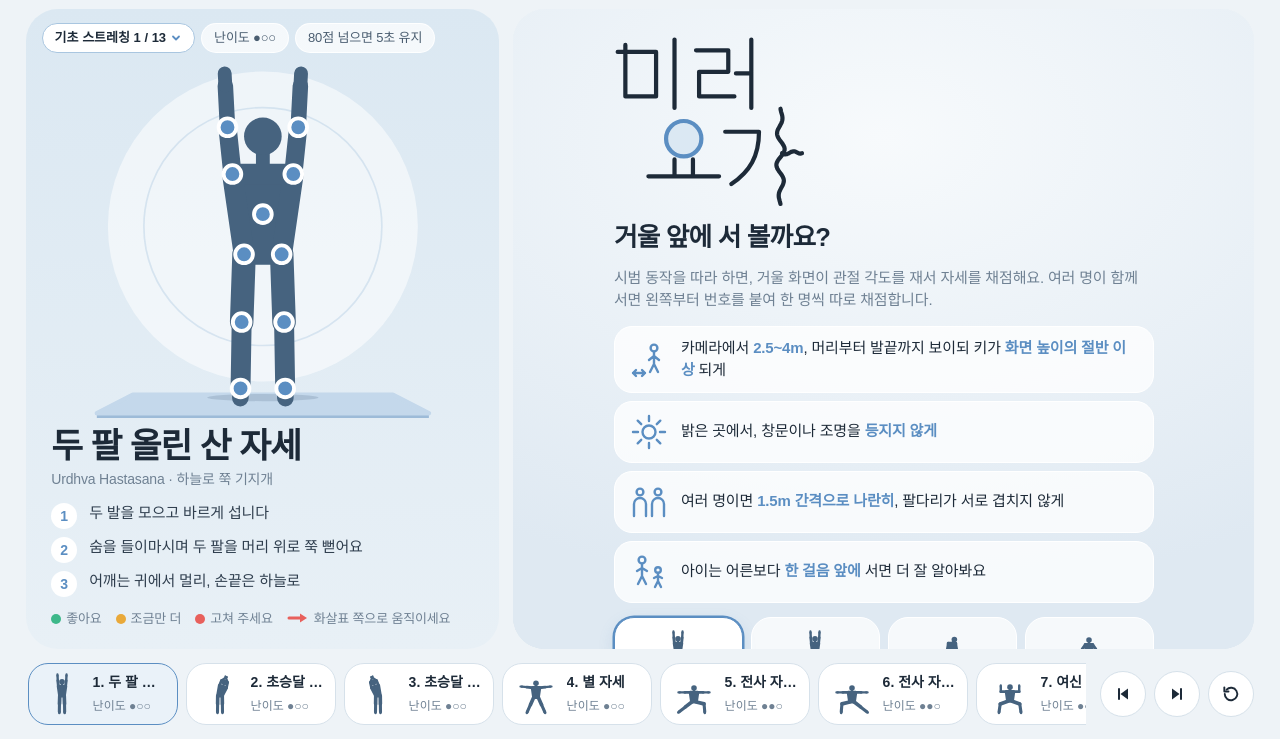
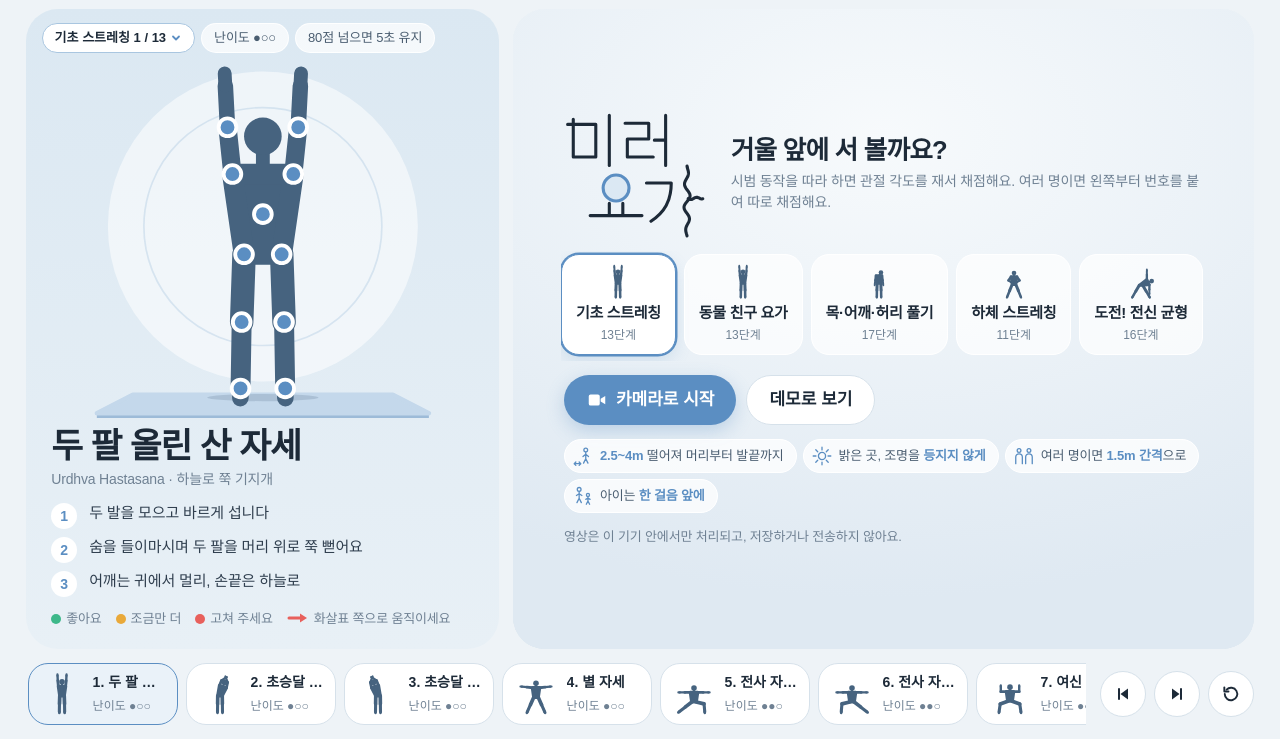
Before and after one commit to DoyRoh/MirrorYoga, a website: page index.html in a window 1280 px wide. Shown: the part 61-800 px from the top of the page. Drawn offline with Linux system fonts and the light colour scheme; a web font is replaced by a local one.

Commit message:
시작 화면 재배치: 글씨 옆 제목, 과정 한 줄 가로 넘기기, 짧은 팁
Co-Authored-By: Claude Opus 5.5 <noreply@anthropic.com>
Claude-Session: https://claude.ai/code/session_0143X7LFbY1hNs7cuPjz3eyV

```diff
--- a/index.html
+++ b/index.html
@@ -114,15 +114,17 @@ button{font:inherit;color:inherit}
 .center .st{font-size:clamp(34px,3.4vw,60px);color:var(--mid);letter-spacing:4px;line-height:1.2}
 .center .guide-box{width:min(46%,260px);aspect-ratio:1/2;margin:0 auto;border:3px dashed rgba(91,142,194,.7);border-radius:28px}
 .intro{position:absolute;inset:0;display:grid;place-items:center;padding:clamp(14px,2vw,28px);background:radial-gradient(120% 90% at 50% 20%,#f7fafc 0%,#dfe9f2 80%);overflow:auto}
-.icard{width:min(540px,100%);display:grid;gap:14px}
-.lettering{width:clamp(170px,15vw,230px);height:auto;color:var(--ink);overflow:visible;margin:0 0 4px -4px}
-.icard h1{font-size:clamp(24px,2vw,34px);line-height:1.15}
-.icard p{margin:0;color:var(--mute);font-size:clamp(15px,1.05vw,18px);text-wrap:pretty}
-.course{display:grid;grid-template-columns:repeat(auto-fit,minmax(118px,1fr));gap:8px}
-.crs{display:grid;justify-items:center;align-content:start;gap:2px;padding:10px 6px 12px;border-radius:20px;border:1px solid #fff;background:rgba(255,255,255,.7);cursor:pointer;text-align:center;color:var(--ink)}
-.crs svg{width:46px;height:46px}
-.crs b{font-size:15px;font-weight:700;letter-spacing:-.02em;word-break:keep-all}
-.crs span{font-size:12px;color:var(--mute);word-break:keep-all}
+.icard{width:min(640px,100%);display:grid;gap:14px}
+.ihead{display:grid;grid-template-columns:auto minmax(0,1fr);gap:clamp(14px,2.2vw,28px);align-items:center}
+.lettering{width:clamp(112px,11vw,168px);height:auto;color:var(--ink);overflow:visible;margin:0 0 0 -2px}
+.icard h1{font-size:clamp(22px,2vw,32px);line-height:1.15;margin-bottom:6px}
+.icard p{margin:0;color:var(--mute);font-size:clamp(14px,1vw,17px);text-wrap:pretty}
+.course{display:flex;gap:8px;overflow-x:auto;scroll-snap-type:x proximity;padding:3px 3px 6px;margin:0 -3px;scrollbar-width:none;-webkit-overflow-scrolling:touch}
+.course::-webkit-scrollbar{display:none}
+.crs{flex:0 0 auto;min-width:112px;scroll-snap-align:start;display:grid;justify-items:center;align-content:start;gap:1px;padding:8px 14px 10px;border-radius:18px;border:1px solid #fff;background:rgba(255,255,255,.7);cursor:pointer;text-align:center;color:var(--ink)}
+.crs svg{width:38px;height:38px}
+.crs b{font-size:15px;font-weight:700;letter-spacing:-.02em;white-space:nowrap}
+.crs span{font-size:12px;color:var(--mute);white-space:nowrap}
 .crs em{font-style:normal;font-size:11px;font-weight:700;color:var(--acc);background:#eaf2f9;border-radius:99px;padding:1px 8px;margin-top:2px}
 .crs[aria-pressed=true]{background:#fff;border-color:var(--acc);box-shadow:0 0 0 1.5px var(--acc),0 6px 16px rgba(91,142,194,.18)}
 .chip.pick{cursor:pointer;background:#fff;border-color:var(--acc2);color:var(--ink);font:inherit;font-size:13px;font-weight:600;display:inline-flex;align-items:center;gap:4px;min-height:30px}
@@ -132,9 +134,9 @@ button{font:inherit;color:inherit}
 .cpop button:hover{background:#f3f7fa}
 .cpop button[aria-checked=true]{background:#eaf2f9;color:var(--acc);font-weight:700}
 .cpop small{font-size:12px;color:var(--mute);font-weight:500}
-.tips{list-style:none;margin:0;padding:0;display:grid;gap:8px}
-.tips li{display:grid;grid-template-columns:40px 1fr;gap:12px;align-items:center;background:rgba(255,255,255,.75);border:1px solid #fff;border-radius:18px;padding:10px 14px;font-size:clamp(15px,1vw,17px)}
-.tips svg{width:40px;height:40px}
+.tips{list-style:none;margin:0;padding:0;display:flex;flex-wrap:wrap;gap:6px}
+.tips li{display:flex;gap:6px;align-items:center;background:rgba(255,255,255,.75);border:1px solid #fff;border-radius:99px;padding:5px 12px 5px 7px;font-size:13px;color:#4a5d70}
+.tips svg{width:22px;height:22px;flex:none}
 .tips b{color:var(--acc);font-weight:700}
 .row{display:flex;flex-wrap:wrap;gap:10px}
 .btn{min-height:50px;padding:0 22px;border-radius:99px;border:0;background:var(--acc);color:var(--onacc);font-weight:700;font-size:17px;cursor:pointer;display:inline-flex;align-items:center;justify-content:center;gap:8px;white-space:nowrap;box-shadow:0 6px 18px rgba(91,142,194,.3)}
@@ -206,7 +208,7 @@ select{font:inherit;font-size:16px;min-height:44px;width:100%;border-radius:14px
  .ring{width:78px}.say{font-size:18px;padding:10px 14px}.hold{font-size:13px}
  .group{grid-template-columns:repeat(2,minmax(0,1fr))}.pcard{padding:8px 10px;gap:8px}.pa{min-width:2.2em}
  .center{padding:64px 12px 16px}.ctrl .btn{min-width:0;flex:1}
- .tips li{grid-template-columns:32px 1fr;padding:9px 12px}.tips svg{width:32px;height:32px}
+ .crs{min-width:100px;padding:8px 12px 10px}
 }
 /* 폰 가로: 왼쪽 따라 할 자세, 오른쪽 거울을 크게 */
 @media (orientation:landscape) and (max-height:520px){
@@ -228,7 +230,7 @@ select{font:inherit;font-size:16px;min-height:44px;width:100%;border-radius:14px
  .mirror .intro{position:absolute}
  .mirror:has(.intro:not([hidden])) .view{display:block}
  .intro{place-items:start center;padding:14px}
- .crs svg,.crs em{display:none}.crs{padding:8px 4px}.crs b{font-size:13px}.crs span{display:none}.course{grid-template-columns:repeat(auto-fit,minmax(96px,1fr))}
+ .crs svg,.crs em{display:none}.crs{padding:8px 4px}.crs b{font-size:13px}.crs span{display:none}.crs{min-width:88px}
  .lettering{width:104px}.icard{gap:8px}.icard h1{font-size:20px}.icard p{font-size:13px}.tips{display:none}.btn{min-height:44px}
  .hud-bot{padding:6px 8px}.say{font-size:17px;padding:6px 12px;min-height:0}.hold{font-size:12px}.solo{gap:4px}
  .hud-top{left:8px;right:8px;top:8px}.tag{font-size:12px;padding:4px 10px}
@@ -248,7 +250,7 @@ select{font:inherit;font-size:16px;min-height:44px;width:100%;border-radius:14px
 .rot .ph{transform-box:view-box;transform-origin:52px 52px;animation:turn 2.6s ease-in-out infinite}
 @keyframes turn{0%,20%{transform:rotate(0)}55%,100%{transform:rotate(-90deg)}}
 .phone-tip{display:none!important}
-@media (orientation:portrait) and (max-width:600px){.live .rot:not(.off){display:grid}.phone-tip{display:grid!important}}
+@media (orientation:portrait) and (max-width:600px){.live .rot:not(.off){display:grid}.phone-tip{display:flex!important}}
 .guide{touch-action:pan-y}
 .guide.sl-n .figbox,.guide.sl-n .info{animation:slN .32s ease-out}
 .guide.sl-p .figbox,.guide.sl-p .info{animation:slP .32s ease-out}
@@ -321,16 +323,11 @@ select{font:inherit;font-size:16px;min-height:44px;width:100%;border-radius:14px
    </div>
    <div class="intro" id="intro">
     <div class="icard">
-     <svg class="lettering" viewBox="-6 0 250 222" role="img" aria-label="미러 요가"><use href="#g-mi" x="0" y="0" width="100" height="100"/><use href="#g-reo" x="98" y="0" width="100" height="100"/><use href="#g-yo" x="40" y="104" width="100" height="100"/><use href="#g-ga" x="138" y="104" width="100" height="100"/></svg>
-     <h1>거울 앞에 서 볼까요?</h1>
-     <p>시범 동작을 따라 하면, 거울 화면이 관절 각도를 재서 자세를 채점해요. 여러 명이 함께 서면 왼쪽부터 번호를 붙여 한 명씩 따로 채점합니다.</p>
-     <ul class="tips">
-      <li><svg viewBox="0 0 40 40" fill="none" stroke="#5b8ec2" stroke-width="2.4" stroke-linecap="round" stroke-linejoin="round"><circle cx="25" cy="9" r="3.4"/><path d="M25 13v12m0-8l-5 4m5-4l5 4m-5 4l-4 8m4-8l4 8M4 34h12M4 34l3-3m-3 3l3 3M16 34l-3-3m3 3l-3 3"/></svg><span>카메라에서 <b>2.5~4m</b>, 머리부터 발끝까지 보이되 키가 <b>화면 높이의 절반 이상</b> 되게</span></li>
-      <li><svg viewBox="0 0 40 40" fill="none" stroke="#5b8ec2" stroke-width="2.4" stroke-linecap="round"><circle cx="20" cy="20" r="6.5"/><path d="M20 4v5M20 31v5M4 20h5M31 20h5M8.7 8.7l3.5 3.5M27.8 27.8l3.5 3.5M8.7 31.3l3.5-3.5M27.8 12.2l3.5-3.5"/></svg><span>밝은 곳에서, 창문이나 조명을 <b>등지지 않게</b></span></li>
-      <li><svg viewBox="0 0 40 40" fill="none" stroke="#5b8ec2" stroke-width="2.4" stroke-linecap="round" stroke-linejoin="round"><circle cx="11" cy="10" r="3.4"/><circle cx="29" cy="10" r="3.4"/><path d="M5 34V22a6 6 0 0 1 12 0v12M23 34V22a6 6 0 0 1 12 0v12"/></svg><span>여러 명이면 <b>1.5m 간격으로 나란히</b>, 팔다리가 서로 겹치지 않게</span></li>
-      <li><svg viewBox="0 0 40 40" fill="none" stroke="#5b8ec2" stroke-width="2.4" stroke-linecap="round" stroke-linejoin="round"><circle cx="13" cy="8" r="3.4"/><path d="M13 12v12m0-8l-5 3m5-3l5 3m-5 5l-4 8m4-8l4 8"/><circle cx="29" cy="18" r="2.8"/><path d="M29 21v8m0-5l-4 2m4-2l4 2m-4 3l-3 6m3-6l3 6"/></svg><span>아이는 어른보다 <b>한 걸음 앞에</b> 서면 더 잘 알아봐요</span></li>
-     <li class="phone-tip"><svg viewBox="0 0 40 40" fill="none" stroke="#5b8ec2" stroke-width="2.4" stroke-linecap="round" stroke-linejoin="round"><rect x="6" y="12" width="28" height="17" rx="3"/><path d="M28 7a9 9 0 0 1 6 5M31 13l3-1 0-3"/></svg><span>폰은 <b>가로로 돌려서</b> 쓰면 내 모습이 크게 나와요</span></li>
-     </ul>
+     <div class="ihead">
+      <svg class="lettering" viewBox="-6 0 250 222" role="img" aria-label="미러 요가"><use href="#g-mi" x="0" y="0" width="100" height="100"/><use href="#g-reo" x="98" y="0" width="100" height="100"/><use href="#g-yo" x="40" y="104" width="100" height="100"/><use href="#g-ga" x="138" y="104" width="100" height="100"/></svg>
+      <div><h1>거울 앞에 서 볼까요?</h1>
+      <p>시범 동작을 따라 하면 관절 각도를 재서 채점해요. 여러 명이면 왼쪽부터 번호를 붙여 따로 채점해요.</p></div>
+     </div>
      <div class="course" id="coursePick" role="group" aria-label="오늘의 과정"></div>
      <div class="row" id="introBtns">
       <button class="btn" id="camBtn" type="button"><svg viewBox="0 0 24 24" fill="currentColor"><path d="M3 8a2 2 0 0 1 2-2h8a2 2 0 0 1 2 2v8a2 2 0 0 1-2 2H5a2 2 0 0 1-2-2zM16 10.5l5-3v9l-5-3z"/></svg>카메라로 시작</button>
@@ -338,6 +335,13 @@ select{font:inherit;font-size:16px;min-height:44px;width:100%;border-radius:14px
      </div>
      <div class="busy" id="busy" hidden><i></i><span id="busyTxt"></span></div>
      <p class="err" id="err" role="alert" hidden></p>
+     <ul class="tips">
+      <li><svg viewBox="0 0 40 40" fill="none" stroke="#5b8ec2" stroke-width="2.4" stroke-linecap="round" stroke-linejoin="round"><circle cx="25" cy="9" r="3.4"/><path d="M25 13v12m0-8l-5 4m5-4l5 4m-5 4l-4 8m4-8l4 8M4 34h12M4 34l3-3m-3 3l3 3M16 34l-3-3m3 3l-3 3"/></svg><span><b>2.5~4m</b> 떨어져 머리부터 발끝까지</span></li>
+      <li><svg viewBox="0 0 40 40" fill="none" stroke="#5b8ec2" stroke-width="2.4" stroke-linecap="round"><circle cx="20" cy="20" r="6.5"/><path d="M20 4v5M20 31v5M4 20h5M31 20h5M8.7 8.7l3.5 3.5M27.8 27.8l3.5 3.5M8.7 31.3l3.5-3.5M27.8 12.2l3.5-3.5"/></svg><span>밝은 곳, 조명을 <b>등지지 않게</b></span></li>
+      <li><svg viewBox="0 0 40 40" fill="none" stroke="#5b8ec2" stroke-width="2.4" stroke-linecap="round" stroke-linejoin="round"><circle cx="11" cy="10" r="3.4"/><circle cx="29" cy="10" r="3.4"/><path d="M5 34V22a6 6 0 0 1 12 0v12M23 34V22a6 6 0 0 1 12 0v12"/></svg><span>여러 명이면 <b>1.5m 간격</b>으로</span></li>
+      <li><svg viewBox="0 0 40 40" fill="none" stroke="#5b8ec2" stroke-width="2.4" stroke-linecap="round" stroke-linejoin="round"><circle cx="13" cy="8" r="3.4"/><path d="M13 12v12m0-8l-5 3m5-3l5 3m-5 5l-4 8m4-8l4 8"/><circle cx="29" cy="18" r="2.8"/><path d="M29 21v8m0-5l-4 2m4-2l4 2m-4 3l-3 6m3-6l3 6"/></svg><span>아이는 <b>한 걸음 앞에</b></span></li>
+     <li class="phone-tip"><svg viewBox="0 0 40 40" fill="none" stroke="#5b8ec2" stroke-width="2.4" stroke-linecap="round" stroke-linejoin="round"><rect x="6" y="12" width="28" height="17" rx="3"/><path d="M28 7a9 9 0 0 1 6 5M31 13l3-1 0-3"/></svg><span>폰은 <b>가로로</b> 돌려서</span></li>
+     </ul>
      <p class="fine">영상은 이 기기 안에서만 처리되고, 저장하거나 전송하지 않아요.</p>
     </div>
    </div>
@@ -1291,7 +1295,7 @@ function closeModals(){
   if(S.auto&&S.phase==='paused'){S.phase=S.back;setPlay()}S.auto=false;
 }
 function renderCourses(){
-  setH($('coursePick'),COURSES.map(c=>`<button class="crs" type="button" data-c="${c.id}" aria-pressed="${CFG.course===c.id}">${mini(c.poses[0].p)}<b>${c.name}</b><span>${c.sub} · ${c.poses.length}단계</span>${c.solo?'<em>혼자 하기</em>':''}</button>`).join(''));
+  setH($('coursePick'),COURSES.map(c=>`<button class="crs" type="button" data-c="${c.id}" aria-pressed="${CFG.course===c.id}">${mini(c.poses[0].p)}<b>${c.name}</b><span>${c.poses.length}단계${c.solo?' · 혼자':''}</span></button>`).join(''));
 }
 function setCourse(id){
   CFG.course=courseOf(id).id;save();
```
